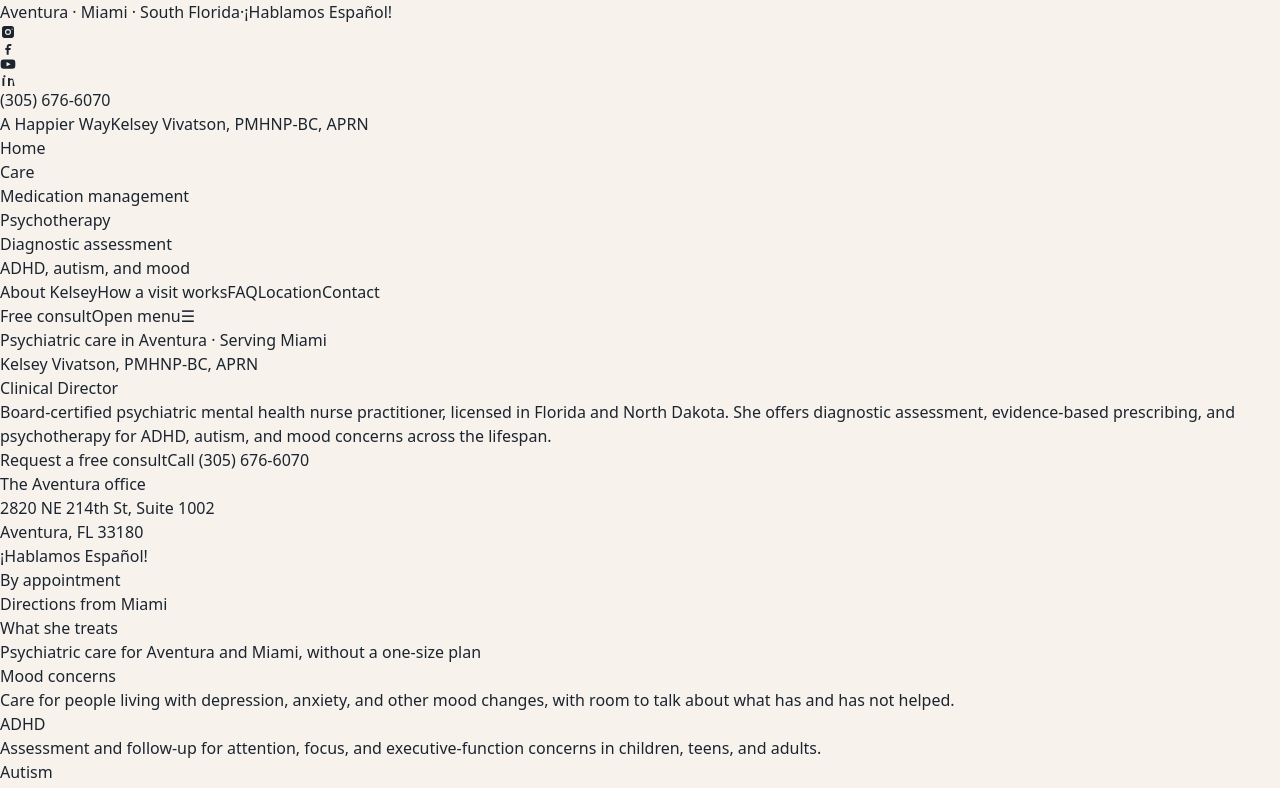
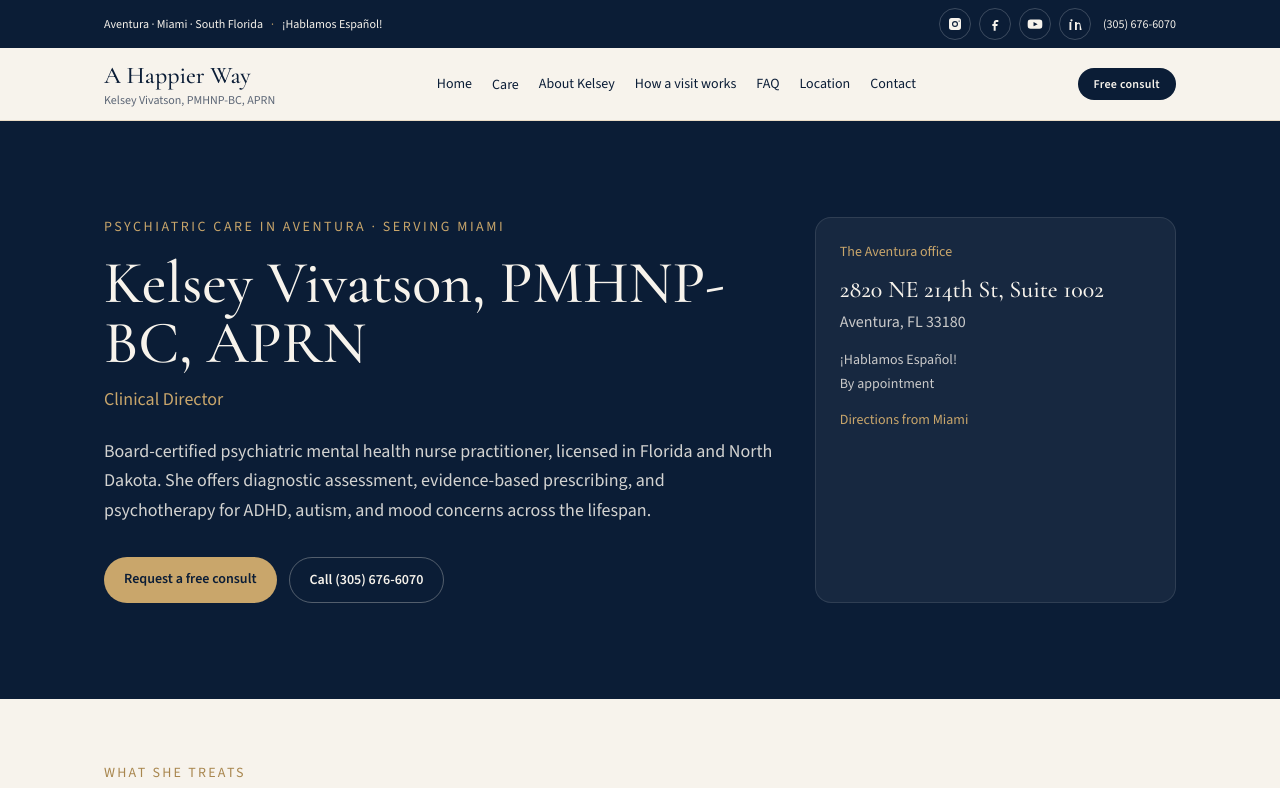
Before and after one commit to jsilverstone-ai/ahappierway, a Next.js app: page / in a window 1280 px wide. Shown: the top 788 px of the page. Built offline with nearby package versions, Linux system fonts and the light colour scheme.

Commit message:
Initialize Tailwind CSS configuration
Configured Tailwind CSS with custom colors, font families, and max width.

```diff
--- /dev/null
+++ b/tailwind.config.js
@@ -0,0 +1,26 @@
+/** @type {import('tailwindcss').Config} */
+module.exports = {
+  content: ["./app/**/*.{js,ts,jsx,tsx}", "./components/**/*.{js,ts,jsx,tsx}"],
+  theme: {
+    extend: {
+      colors: {
+        navy: "#0B1D36",
+        "navy-soft": "#16304F",
+        gold: "#C9A66B",
+        "gold-deep": "#A8864E",
+        cream: "#F7F3EC",
+        "cream-deep": "#EFE8DC",
+        ink: "#1C2430",
+        mute: "#5C6675",
+      },
+      fontFamily: {
+        serif: ["var(--font-serif)", "Georgia", "serif"],
+        sans: ["var(--font-sans)", "system-ui", "sans-serif"],
+      },
+      maxWidth: {
+        page: "1120px",
+      },
+    },
+  },
+  plugins: [],
+};
```
